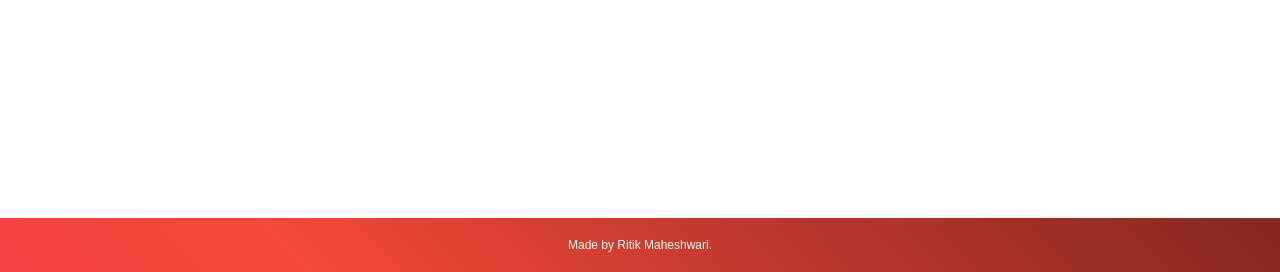
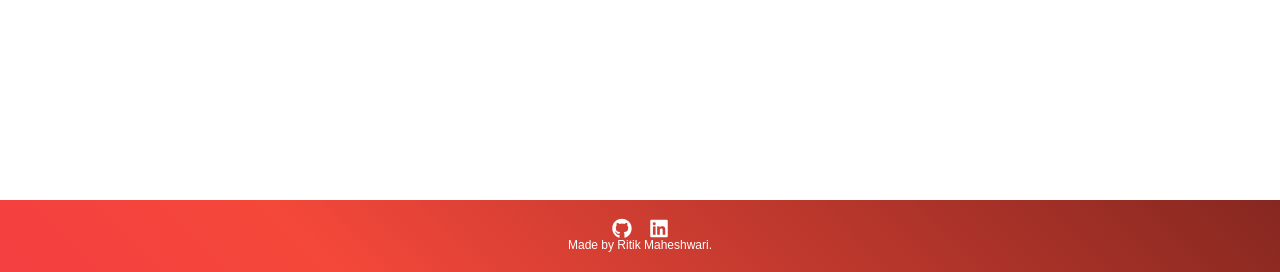
Before and after one commit to ritikmaheshwari29/Diabetes-Prediction-App, a Flask app: page / in a window 1280 px wide. Shown: the part 528-800 px from the top of the page. Run offline with Flask 2, Linux system fonts and the light colour scheme; parts of the project's set-up code (start-up, migrations or seed data) failed here and were passed over; some libraries are stand-ins or nearby versions.

Commit message:
Update diabetes.html

```diff
--- a/templates/diabetes.html
+++ b/templates/diabetes.html
@@ -45,8 +45,8 @@
         <!-- Footer -->
        <div class='footer'>
            <div class="contact">
-               <!-- <a target="_blank" href="https://github.com/anujvyas/Diabetes-Prediction-Deployment"><i class="fab fa-github fa-lg contact-icon"></i></a> -->
-               <!-- <a target="_blank" href="https://www.linkedin.com/in/anujkvyas"><i class="fab fa-linkedin fa-lg contact-icon"></i></a> -->
+              <a target="_blank" href="https://github.com/ritikmaheshwari29/Diabetes-Prediction-App"><i class="fab fa-github fa-lg contact-icon"></i></a>
+               <a target="_blank" href="https://www.linkedin.com/in/ritik-maheshwari-065017166/"><i class="fab fa-linkedin fa-lg contact-icon"></i></a>
            </div>
            <p class='footer-description'>Made by Ritik Maheshwari.</p>
        </div>
```
